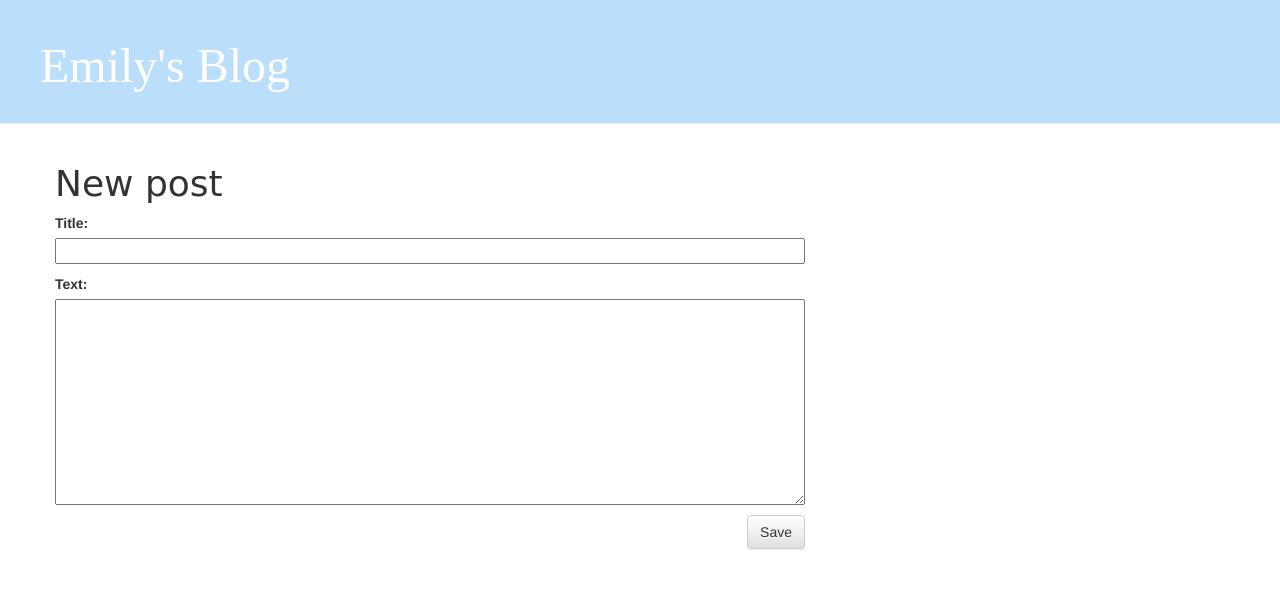
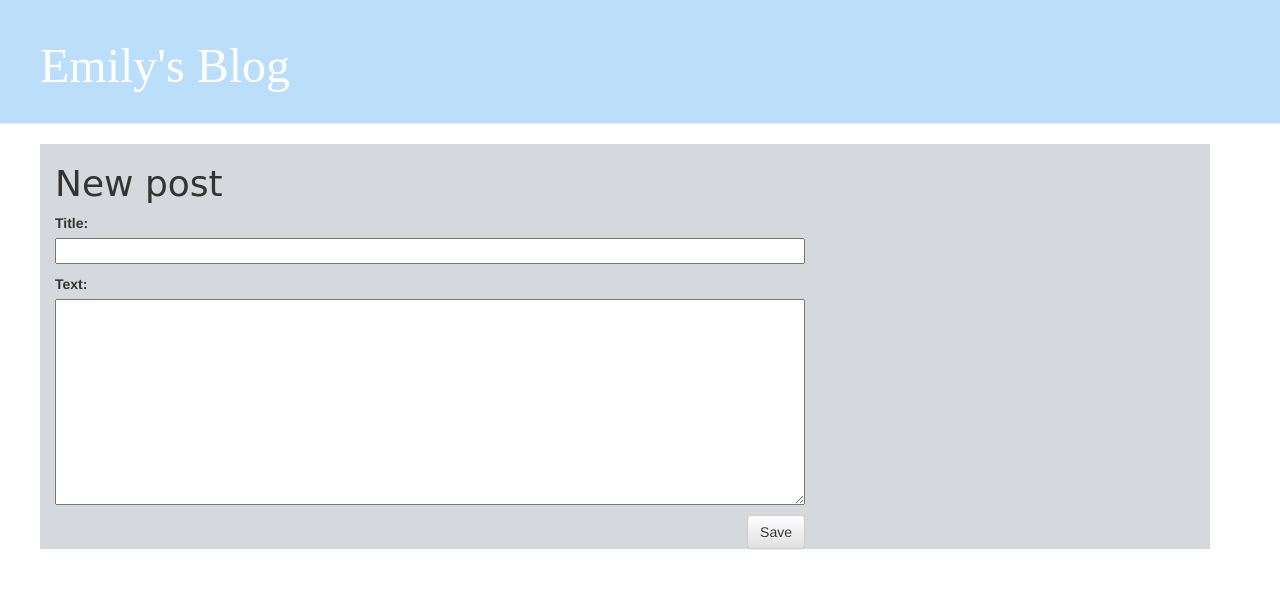
Before and after one commit to emilyc99/my-first-blog, a Django app: page /post/new/ in a window 1280 px wide. Shown: the top 589 px of the page. Run offline with Django 3.2, Linux system fonts and the light colour scheme; some libraries are stand-ins or nearby versions.

Commit message:
update css

```diff
--- a/blog/static/css/blog.css
+++ b/blog/static/css/blog.css
@@ -28,6 +28,7 @@ body {
 .content {
     margin-left: 40px;
     font-family: 'Helvetica Neue', Helvetica, sans-serif;
+    background-color: #D5D8DC;
 }
 
 h1, h2, h3, h4 {
--- a/blog/templates/blog/post_list.html
+++ b/blog/templates/blog/post_list.html
@@ -4,12 +4,13 @@
 {% block content %}
 	{% for post in posts %}
 	    <div class="post">
-	        <div class="date">
 
-	        </div>
 	        <h1><a href="{% url 'post_detail' pk=post.pk %}">{{ post.title }}</a></h1>
 	        <p>{{ post.text|linebreaksbr }}</p>
 	    </div>
+			<div class="date">
 			<p>published: {{ post.published_date }}</p>
+			</div>
+
 	{% endfor %}
 {% endblock %}
```
